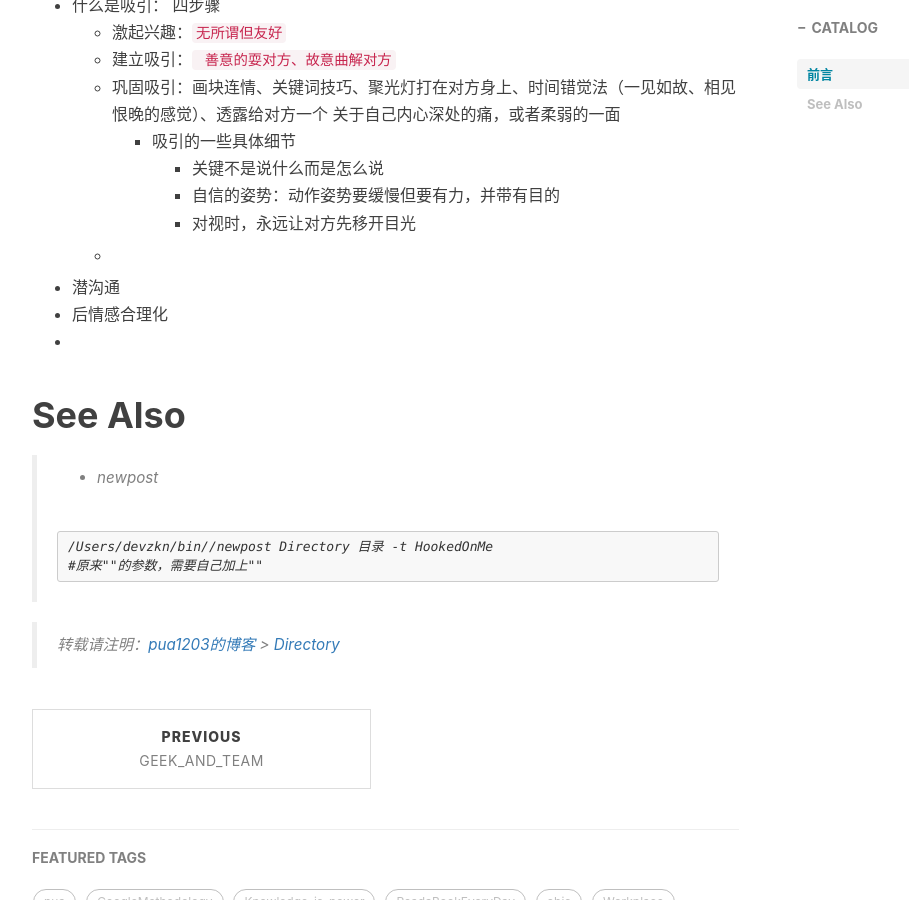
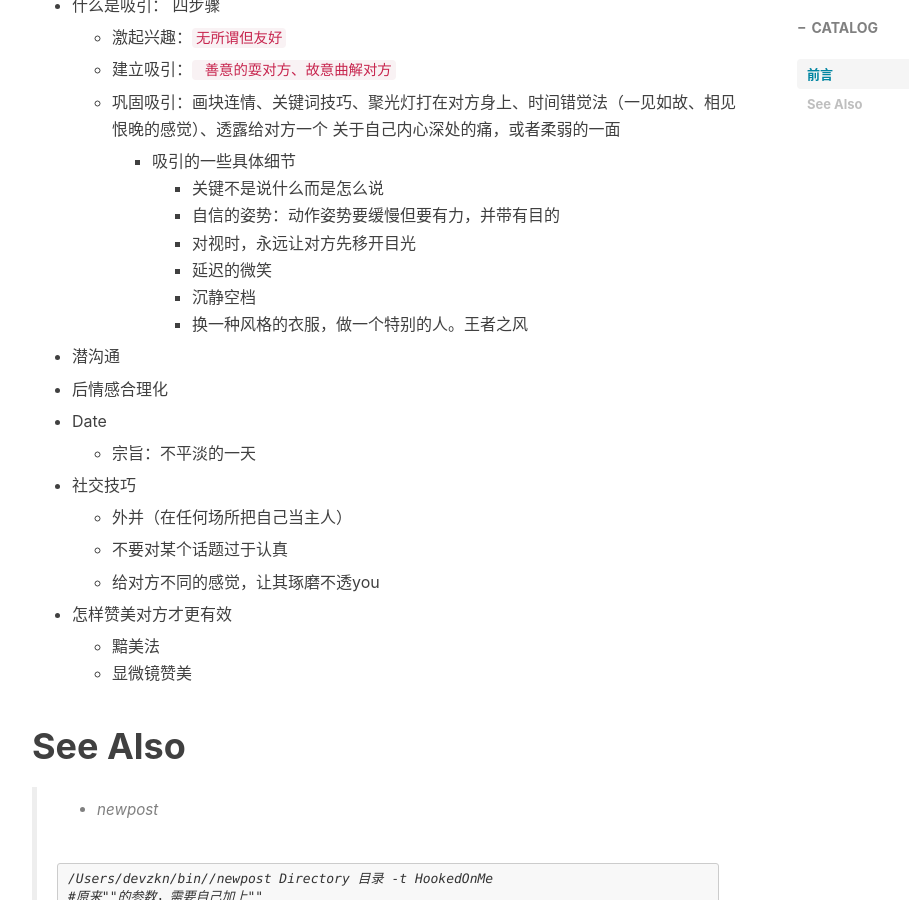
Before and after one commit to pua1203/pua1203.github.io, a Jekyll site: the page built from _posts/HookedOnMe/2018-10-16-Directory.md, in a window 1280 px wide and 900 px high, scrolled down 630 px. Shown: the whole window, without its empty margins (233-1142 px from the left). Built offline with Jekyll 4.4.1, drawn with Linux system fonts in a browser that asks for light colours; nearby versions of some CDN libraries; comment, search, counter and statistics services are not loaded.

Commit message:
宗旨：不平淡的一天

```diff
--- a/_posts/HookedOnMe/2018-10-16-Directory.md
+++ b/_posts/HookedOnMe/2018-10-16-Directory.md
@@ -18,17 +18,41 @@ subtitle: 目录
 
 
 * 什么是吸引： 四步骤
+
   * 激起兴趣：`无所谓但友好`
+
   * 建立吸引：` 善意的耍对方、故意曲解对方`
+
   * 巩固吸引：画块连情、关键词技巧、聚光灯打在对方身上、时间错觉法（一见如故、相见恨晚的感觉）、透露给对方一个 关于自己内心深处的痛，或者柔弱的一面
+
     * 吸引的一些具体细节
       * 关键不是说什么而是怎么说
       * 自信的姿势：动作姿势要缓慢但要有力，并带有目的
       * 对视时，永远让对方先移开目光
-  *
+      * 延迟的微笑
+      * 沉静空档
+      * 换一种风格的衣服，做一个特别的人。王者之风
+
 * 潜沟通
+
 * 后情感合理化
-*
+
+* Date
+
+  * 宗旨：不平淡的一天
+
+* 社交技巧
+
+  * 外并（在任何场所把自己当主人）
+
+  * 不要对某个话题过于认真
+
+  * 给对方不同的感觉，让其琢磨不透you
+
+* 怎样赞美对方才更有效
+
+  * 黯美法
+  * 显微镜赞美
 
 
 
```
